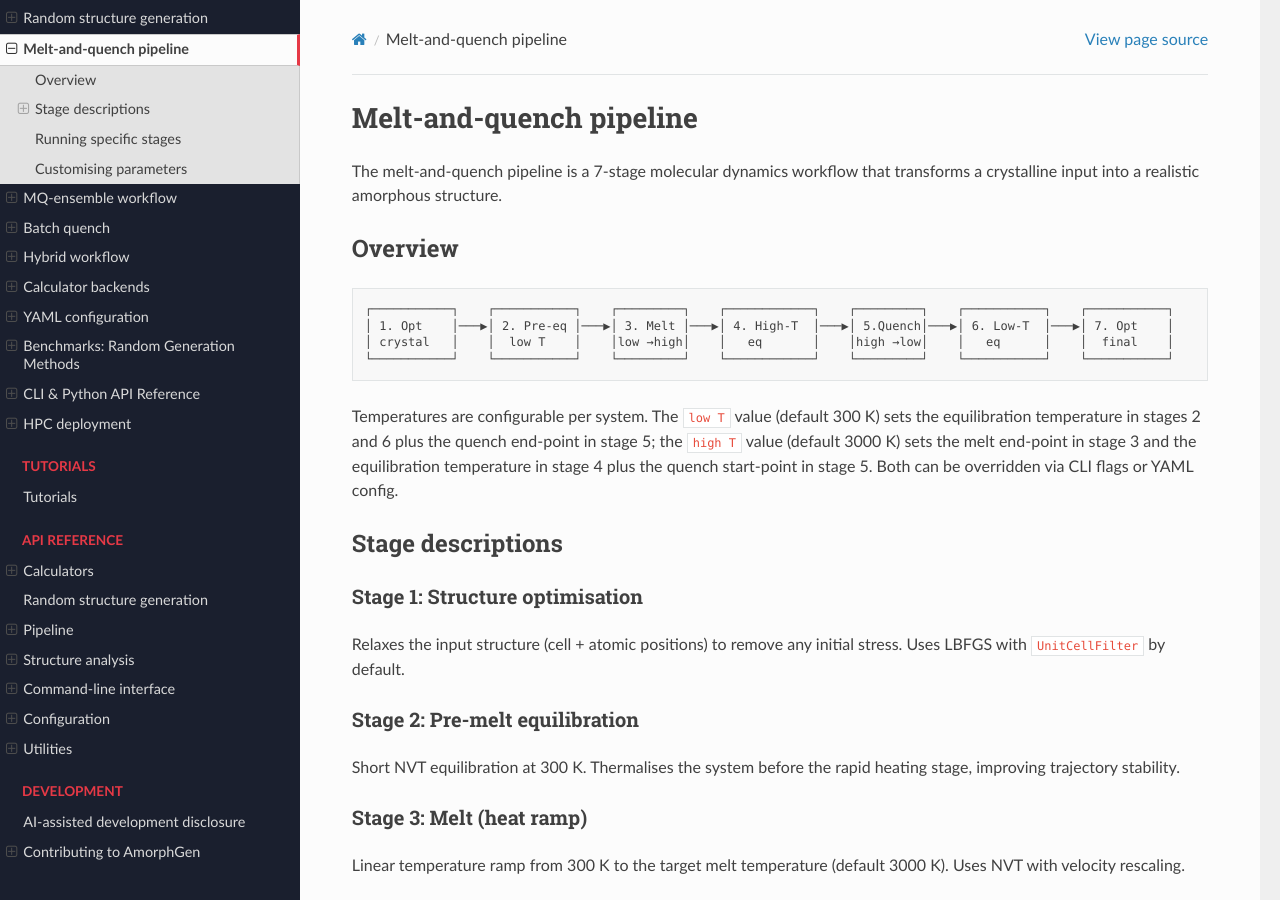
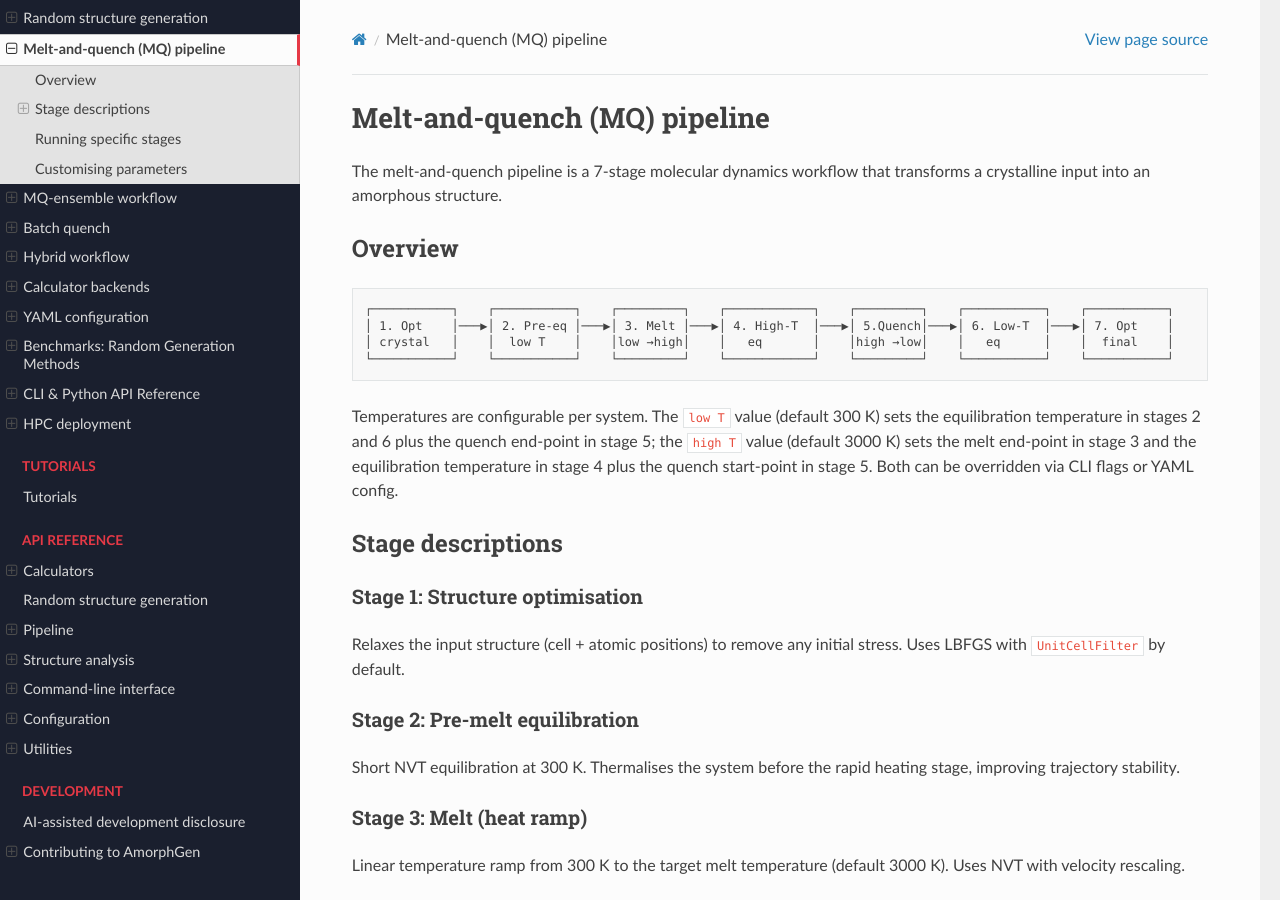
Before and after one commit to SMTG-Bham/AmorphGen, a Sphinx documentation site: the page built from docs/guides/pipeline.md, in a window 1280 px wide and 900 px high. Built offline with Sphinx 7.4.7 and the Read the Docs theme 3.1.0, drawn with Linux system fonts in a browser that asks for light colours.

Commit message:
Update pipeline.md

```diff
--- a/docs/guides/pipeline.md
+++ b/docs/guides/pipeline.md
@@ -1,6 +1,6 @@
-# Melt-and-quench pipeline
+# Melt-and-quench (MQ) pipeline
 
-The melt-and-quench pipeline is a 7-stage molecular dynamics workflow that transforms a crystalline input into a realistic amorphous structure.
+The melt-and-quench pipeline is a 7-stage molecular dynamics workflow that transforms a crystalline input into an amorphous structure.
 
 ## Overview
 
```
